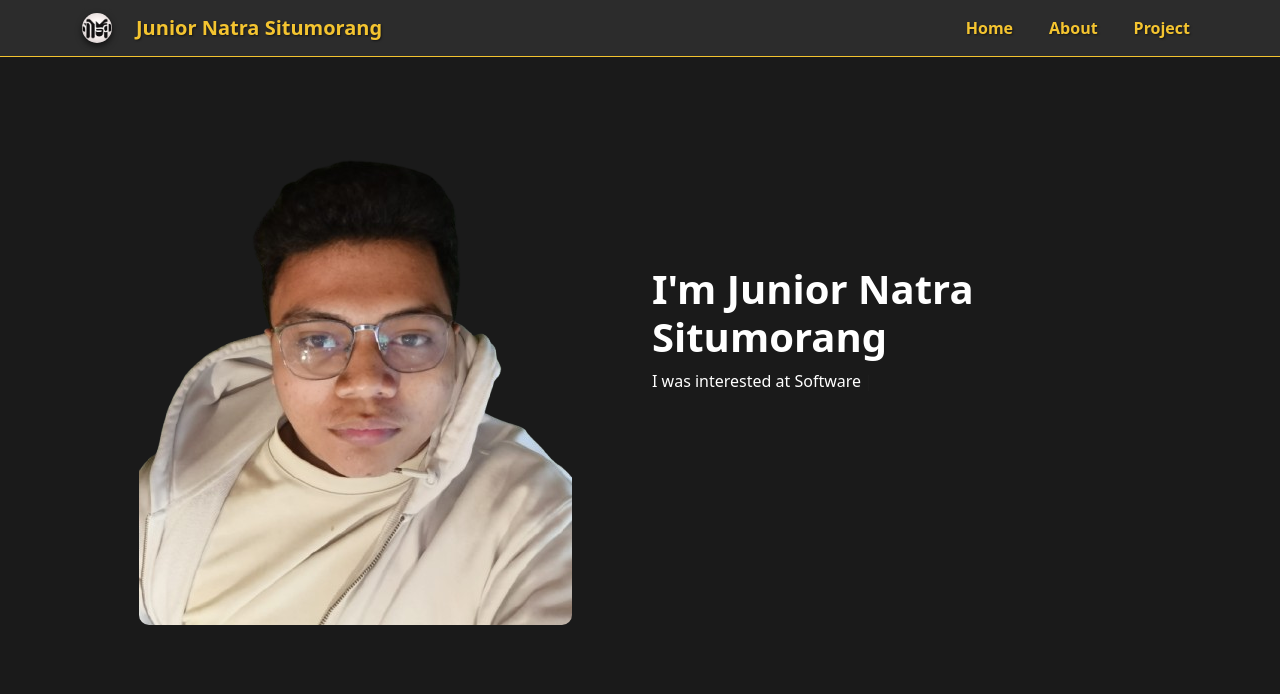
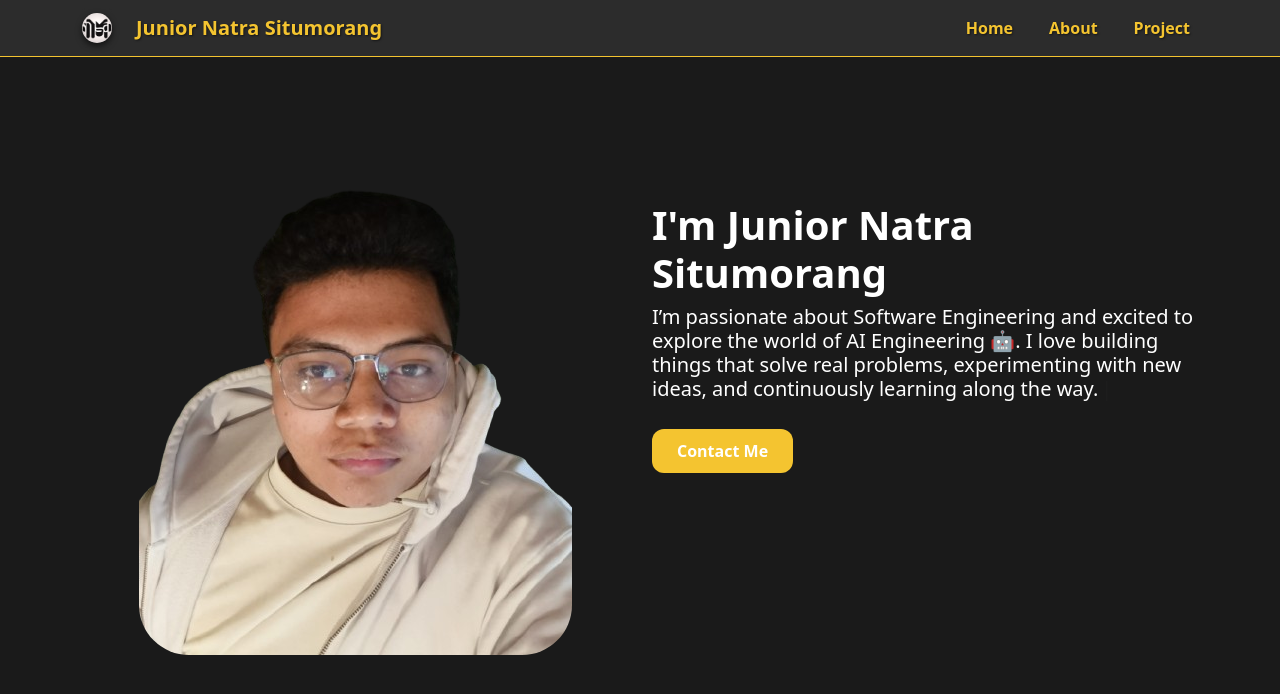
Before and after one commit to Jerannn24/my-portofolio, a Next.js app: page / in a window 1280 px wide. Shown: the top 694 px of the page. Built offline with nearby package versions, Linux system fonts and the light colour scheme.

Commit message:
update globals.css and Portfolio.js

```diff
--- a/src/app/globals.css
+++ b/src/app/globals.css
@@ -7,6 +7,7 @@
   /* abu gelap */
   --navbar-fg: #f4c430;
   /* gold */
+  --navbar-fg-hover: #f46430;
 }
 
 html,
@@ -28,11 +29,8 @@ body {
 
 /* Navbar 3D Text Shadow */
 .navbar-effect .nav-link:hover {
-  text-shadow: 1px 1px 2px rgba(0, 0, 0, 0.5);
   transform: scale(1.05);
-  color: var(--navbar-fg);
-  border-bottom: 1px outset var(--navbar-fg);
-  border-right: 1px outset var(--navbar-fg);
+  color: var(--navbar-fg-hover);
   transition: all 0.1s ease-in-out;
 }
 
@@ -43,8 +41,6 @@ body {
 .navbar-effect .nav-link:active {
   color: var(--navbar-fg);
   transform: scale(0.95);
-  /* sedikit mengecil saat diklik */
-  box-shadow: inset 0 2px 5px rgba(0, 0, 0, 0.4);
   /* efek tekan ke dalam */
   transition: all 0.2s ease-in-out;
 }
@@ -93,3 +89,50 @@ button {
   justify-content: center;
   box-sizing: border-box;
 }
+
+.myself {
+  opacity: 0;
+  transform: translateY(30px);
+  /* mulai agak turun */
+  animation: fadeIn 3s ease-out forwards;
+}
+
+.desc-writerr {
+  margin-bottom: 20px;
+  /* kasih jarak bawah */
+}
+
+.contactMe {
+  margin-top: 20px;
+  padding: 10px 25px;
+  border-radius: 12px;
+  background: var(--navbar-fg);
+  color: white;
+  border: none;
+  font-weight: bold;
+  transition: 0.3s ease;
+}
+
+.contactMe:hover {
+  background: var(--navbar-fg-hover);
+  transform: scale(1.05);
+}
+
+.contactMe:active {
+  transform: scale(0.95);
+  /* sedikit mengecil saat diklik */
+  box-shadow: inset 0 2px 5px rgba(0, 0, 0, 0.4);
+  /* efek tekan ke dalam */
+  transition: all 0.2s ease-in-out;
+}
+
+/* bikin keyframes */
+@keyframes fadeIn {
+  from {
+    opacity: 0;
+  }
+
+  to {
+    opacity: 1;
+  }
+}
--- a/src/components/Portfolio.js
+++ b/src/components/Portfolio.js
@@ -7,17 +7,18 @@ const Portfolio = () => {
     return (
         <div style={{ backgroundColor: "var(--bg)", minHeight: "100vh" }}>
             <Navbar />
-            <div className='container py-5' id='home'>
+            <div className='container py-5' id='about'>
                 <div className='row align-items-center'>
                     <div className='col-md-6 text-center'>
                         <img
                             src='./myself.png'
                             alt='Myself'
-                            className='img-fluid'
-                            style={{ maxWidth: '500px', borderRadius: '10px' }}
+                            className='img-fluid myself'
+                            style={{ maxWidth: '500px', borderRadius: '50px' }}
                         />
                     </div>
                     <div className='col-md-6 text-white'>
+                        <div className='desc-writer'>
                             <h1 className='fw-bold'>
                                 <Typewriter
                                     words={["I'm Junior Natra Situmorang"]}
@@ -27,20 +28,26 @@ const Portfolio = () => {
                                     deleteSpeed={0}
                                 />
                             </h1>
-                        <p>
+                            <h5>
                                 <Typewriter
-                                words={["I was interested at Software Engineering"]}
+                                    words={["I’m passionate about Software Engineering and excited to explore the world of AI Engineering 🤖. I love building things that solve real problems, experimenting with new ideas, and continuously learning along the way.", "Always open to collaboration, new opportunities, or just a chat — feel free to reach me anytime! ✉️"]}
                                     loop={true}
                                     cursor
                                     cursorStyle="|"
-                                typeSpeed={70}
-                                deleteSpeed={100}
+                                    typeSpeed={20}
+                                    deleteSpeed={50}
                                     delaySpeed={1500} />
-                        </p>
+                            </h5>
+                        </div>
+                        <a href='https://www.linkedin.com/in/junior-natra-929b42320/'>
+                            <button className='contactMe'>
+                                Contact Me
+                            </button>
+                        </a>
                     </div>
                 </div>
             </div>
-        </div>
+        </div >
     )
 }
 
```
Lines whose indentation alone changed are shown as unchanged.
